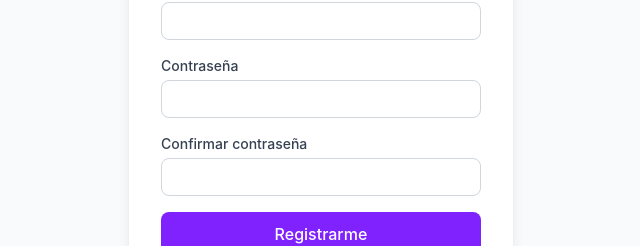
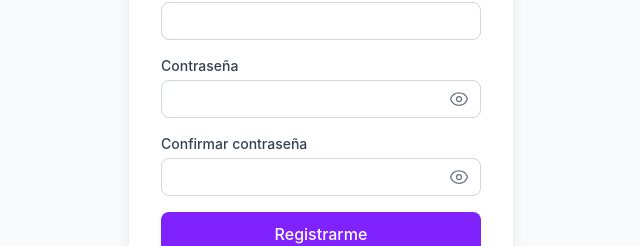
Before and after one commit to scarfcarob/ProyectoM4_CarolinaBetlienski, a React (Vite) app in the folder proyecto-todo-app/: page /register in a window 1280 px wide. Shown: the part 250-496 px from the top of the page, without its empty margins (319-959 px from the left). Built offline with nearby package versions, Linux system fonts and the light colour scheme; no server answers.

Commit message:
feat(m4): agrega botón para mostrar y ocultar contraseña

```diff
--- /dev/null
+++ b/proyecto-todo-app/src/components/PasswordInput.tsx
@@ -0,0 +1,67 @@
+import { useState } from 'react';
+import type { ChangeEvent } from 'react';
+
+interface PasswordInputProps {
+  id: string;
+  name: string;
+  value: string;
+  onChange: (e: ChangeEvent<HTMLInputElement>) => void;
+  disabled?: boolean;
+  invalid?: boolean;
+  describedBy?: string;
+}
+
+export function PasswordInput({
+  id,
+  name,
+  value,
+  onChange,
+  disabled = false,
+  invalid = false,
+  describedBy,
+}: PasswordInputProps) {
+  const [visible, setVisible] = useState(false);
+
+  return (
+    <div className="relative">
+      <input
+        id={id}
+        name={name}
+        type={visible ? 'text' : 'password'}
+        value={value}
+        onChange={onChange}
+        aria-invalid={invalid}
+        aria-describedby={describedBy}
+        disabled={disabled}
+        className="w-full rounded-lg border border-gray-300 px-3 py-2 pr-10 text-sm text-gray-900 focus:outline-none focus:ring-2 focus:ring-violet-500 focus:border-violet-500 disabled:bg-gray-100"
+      />
+      <button
+        type="button"
+        onClick={() => setVisible((prev) => !prev)}
+        aria-label={visible ? 'Ocultar contraseña' : 'Mostrar contraseña'}
+        aria-pressed={visible}
+        className="absolute inset-y-0 right-0 flex items-center px-3 text-gray-500 hover:text-gray-700"
+      >
+        <svg
+          className="w-5 h-5"
+          viewBox="0 0 24 24"
+          fill="none"
+          stroke="currentColor"
+          strokeWidth="1.5"
+          strokeLinecap="round"
+          strokeLinejoin="round"
+          aria-hidden="true"
+        >
+          {visible ? (
+            <path d="M3.98 8.223A10.477 10.477 0 0 0 1.934 12C3.226 16.338 7.244 19.5 12 19.5c.993 0 1.953-.138 2.863-.395M6.228 6.228A10.451 10.451 0 0 1 12 4.5c4.756 0 8.773 3.162 10.065 7.498a10.522 10.522 0 0 1-4.293 5.774M6.228 6.228 3 3m3.228 3.228 3.65 3.65m7.894 7.894L21 21m-3.228-3.228-3.65-3.65m0 0a3 3 0 1 0-4.243-4.243m4.242 4.242L9.88 9.88" />
+          ) : (
+            <>
+              <path d="M2.036 12.322a1.012 1.012 0 0 1 0-.639C3.423 7.51 7.36 4.5 12 4.5c4.638 0 8.573 3.007 9.963 7.178.07.207.07.431 0 .639C20.577 16.49 16.64 19.5 12 19.5c-4.638 0-8.573-3.007-9.963-7.178Z" />
+              <path d="M15 12a3 3 0 1 1-6 0 3 3 0 0 1 6 0Z" />
+            </>
+          )}
+        </svg>
+      </button>
+    </div>
+  );
+}
--- a/proyecto-todo-app/src/pages/LoginPage.tsx
+++ b/proyecto-todo-app/src/pages/LoginPage.tsx
@@ -4,6 +4,7 @@
 import { useNavigate, useLocation, Link } from 'react-router-dom';
 import { useAuthContext } from '../context/AuthContext';
 import { ErrorMessage } from '../components/ErrorMessage';
+import { PasswordInput } from '../components/PasswordInput';
 import { Spinner } from '../components/Spinner';
 import { validateLogin } from '../utils/validators';
 import type { LoginFormState, FieldErrors } from '../utils/validators';
@@ -113,16 +114,14 @@
             <label htmlFor="password" className="block text-sm font-medium text-gray-700 mb-1">
               Contraseña
             </label>
-            <input
+            <PasswordInput
               id="password"
               name="password"
-              type="password"
               value={form.password}
               onChange={handleInputChange}
-              aria-invalid={Boolean(fieldErrors.password)}
-              aria-describedby={fieldErrors.password ? 'password-error' : undefined}
+              invalid={Boolean(fieldErrors.password)}
+              describedBy={fieldErrors.password ? 'password-error' : undefined}
               disabled={isAnySubmitting}
-              className="w-full rounded-lg border border-gray-300 px-3 py-2 text-sm text-gray-900 focus:outline-none focus:ring-2 focus:ring-violet-500 focus:border-violet-500 disabled:bg-gray-100"
             />
             {fieldErrors.password && (
               <p id="password-error" role="alert" className="mt-1 text-sm text-red-600">
--- a/proyecto-todo-app/src/pages/RegisterPage.tsx
+++ b/proyecto-todo-app/src/pages/RegisterPage.tsx
@@ -4,6 +4,7 @@
 import { useNavigate, Link } from 'react-router-dom';
 import { useAuthContext } from '../context/AuthContext';
 import { ErrorMessage } from '../components/ErrorMessage';
+import { PasswordInput } from '../components/PasswordInput';
 import { Spinner } from '../components/Spinner';
 import { validateRegister } from '../utils/validators';
 import type { RegisterFormState, FieldErrors } from '../utils/validators';
@@ -102,16 +103,14 @@
             <label htmlFor="password" className="block text-sm font-medium text-gray-700 mb-1">
               Contraseña
             </label>
-            <input
+            <PasswordInput
               id="password"
               name="password"
-              type="password"
               value={form.password}
               onChange={handleInputChange}
-              aria-invalid={Boolean(fieldErrors.password)}
-              aria-describedby={fieldErrors.password ? 'password-error' : undefined}
+              invalid={Boolean(fieldErrors.password)}
+              describedBy={fieldErrors.password ? 'password-error' : undefined}
               disabled={isAnySubmitting}
-              className="w-full rounded-lg border border-gray-300 px-3 py-2 text-sm text-gray-900 focus:outline-none focus:ring-2 focus:ring-violet-500 focus:border-violet-500 disabled:bg-gray-100"
             />
             {fieldErrors.password && (
               <p id="password-error" role="alert" className="mt-1 text-sm text-red-600">
@@ -127,16 +126,14 @@
             >
               Confirmar contraseña
             </label>
-            <input
+            <PasswordInput
               id="confirmPassword"
               name="confirmPassword"
-              type="password"
               value={form.confirmPassword}
               onChange={handleInputChange}
-              aria-invalid={Boolean(fieldErrors.confirmPassword)}
-              aria-describedby={fieldErrors.confirmPassword ? 'confirmPassword-error' : undefined}
+              invalid={Boolean(fieldErrors.confirmPassword)}
+              describedBy={fieldErrors.confirmPassword ? 'confirmPassword-error' : undefined}
               disabled={isAnySubmitting}
-              className="w-full rounded-lg border border-gray-300 px-3 py-2 text-sm text-gray-900 focus:outline-none focus:ring-2 focus:ring-violet-500 focus:border-violet-500 disabled:bg-gray-100"
             />
             {fieldErrors.confirmPassword && (
               <p id="confirmPassword-error" role="alert" className="mt-1 text-sm text-red-600">
```
Also changed, not shown: 1 other file (tests, documents, lock files or other folders).
